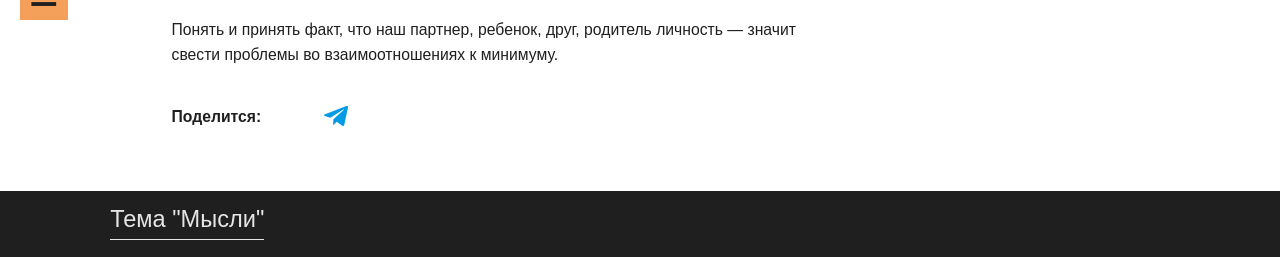
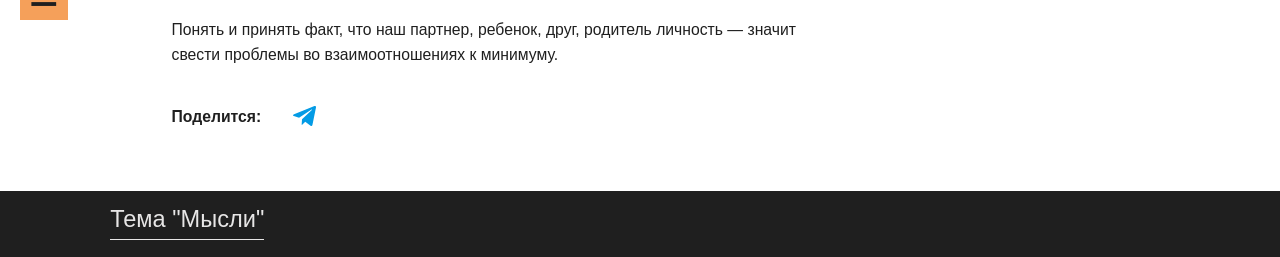
Before and after one commit to guest363/blog, a Jekyll site: the page built from _posts/thoughts/2020-01-28-main-bug-relationship.md, in a window 1280 px wide. Shown: the part 860-1117 px from the top of the page. Built offline with Jekyll 4.4.1, drawn with Linux system fonts in a browser that asks for light colours.

Commit message:
margin icons

```diff
--- a/css/style.css
+++ b/css/style.css
@@ -159,9 +159,12 @@ td {
   }
 }
 
-.icons, .icons--img{
+.icons,
+.icons--img {
   width: 1.5em !important;
   height: 1.5em !important;
+}
+.icons--img {
   margin: 0 2em;
 }
 .share {
```
